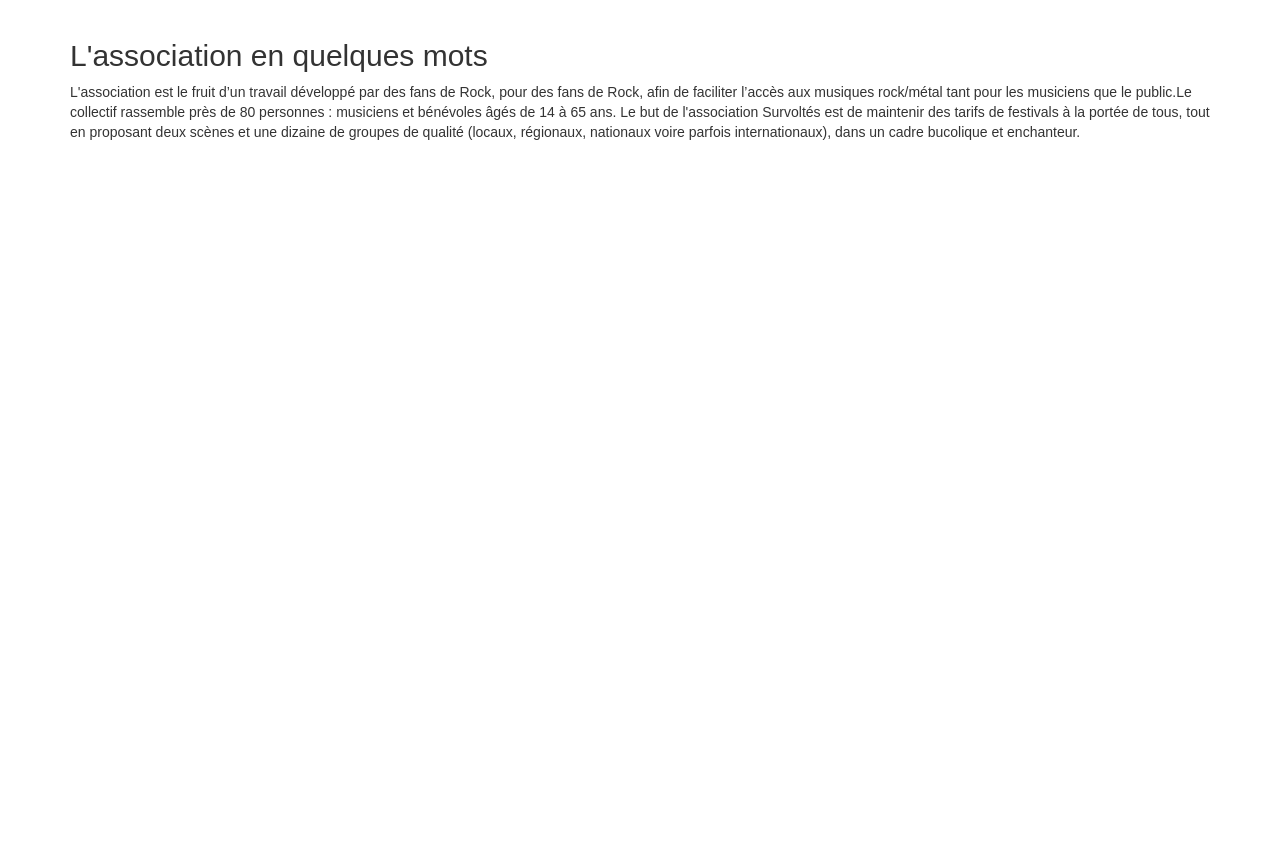
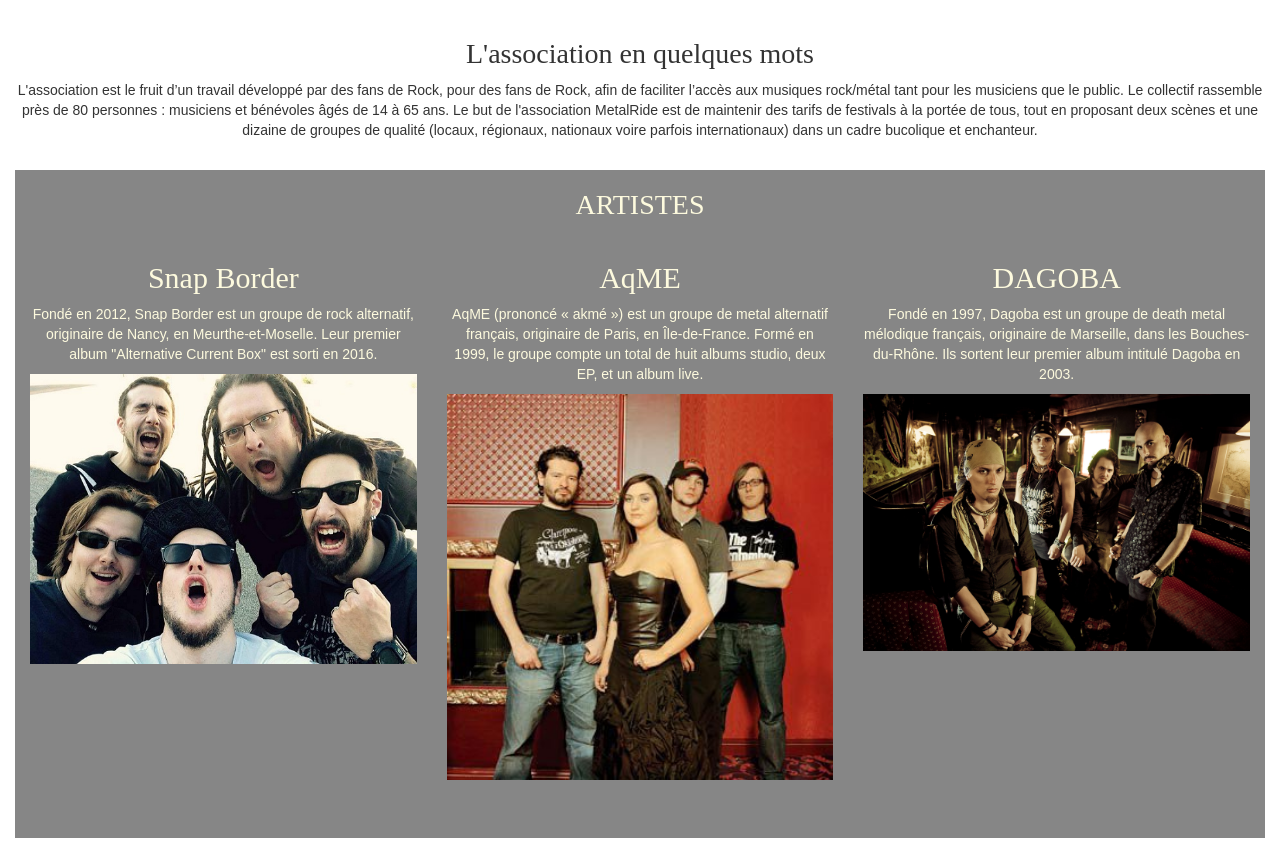
Before and after one commit to boudoune14/MetalRide, a plain HTML site: page index.html in a window 1280 px wide. Shown: the part 703-1561 px from the top of the page. Before the commit the page ends 855 px from the top, so only its background shows below. Drawn offline with nearby package versions, Linux system fonts and the light colour scheme; a web font is replaced by a local one.

Commit message:
Ajout de la description et de la partie artiste

```diff
--- a/index.html
+++ b/index.html
@@ -12,6 +12,7 @@
     <title>Metal Ride-Accueil</title>
   </head>
   <body>
+    <header>
       <nav class="navbar navbar-inverse">
         <div class="container-fluid">
           <div class="navbar-header">
@@ -37,13 +38,36 @@
         <div id="imagePrincipale">
           <h1>MetalRide</h1>
           <div id="premierTrait"></div>
-        <h3>100% METAL</h3>
+          <h2>100% METAL</h2>
         </div>
       </nav>
+    </header>
 
-    <div class="container">
-      <h2>L'association en quelques mots</h2>
-      <p>L'association est le fruit d’un travail développé par des fans de Rock, pour des fans de Rock, afin de faciliter  l’accès aux musiques rock/métal tant pour les musiciens que le public.Le collectif rassemble près de 80 personnes : musiciens et bénévoles âgés de 14 à 65 ans. Le but de l'association Survoltés est de maintenir des tarifs de festivals à la portée de tous, tout en proposant deux scènes et une dizaine de groupes de qualité (locaux, régionaux, nationaux voire parfois internationaux), dans un cadre bucolique et enchanteur.</p>
+    <div class="description container-fluid text-center">
+      <h3>L'association en quelques mots</h3>
+      <p>L'association est le fruit d’un travail développé par des fans de Rock, pour des fans de Rock, afin de faciliter l’accès aux musiques rock/métal tant pour les musiciens que le public. Le collectif rassemble près de 80 personnes : musiciens et bénévoles âgés de 14 à 65 ans. Le but de l'association MetalRide est de maintenir des tarifs de festivals à la portée de tous, tout en proposant deux scènes et une dizaine de groupes de qualité (locaux, régionaux, nationaux voire parfois internationaux) dans un cadre bucolique et enchanteur.</p><br>
+
+      <div class="bg-2 container-fluid text-center">
+        <h3>ARTISTES</h3><br>
+        <div class="row">
+          <div class="col-sm-4">
+            <h4>Snap Border </h4>
+              <p></p>Fondé en 2012, Snap Border est un groupe de rock alternatif, originaire de Nancy, en Meurthe-et-Moselle. Leur premier album "Alternative Current Box" est sorti en 2016.</p>
+            <img src="images/snapBorder.jpg" class="img-responsive margin" style="width:100%" alt="Image">
           </div>
+          <div class="col-sm-4">
+            <h4>AqME</h4>
+              <p></p>AqME (prononcé « akmé ») est un groupe de metal alternatif français, originaire de Paris, en Île-de-France. Formé en 1999, le groupe compte un total de huit albums studio, deux EP, et un album live.</p>
+            <img src="images/aqme.jpg" class="img-responsive margin" style="width:100%" alt="Image">
+          </div>
+          <div class="col-sm-4">
+            <h4>DAGOBA</h4>
+              <p>Fondé en 1997, Dagoba est un groupe de death metal mélodique français, originaire de Marseille, dans les Bouches-du-Rhône. Ils sortent leur premier album intitulé Dagoba en 2003.</p>
+            <img src="images/dagoba.jpg" class="img-responsive margin" style="width:100%" alt="Image">
+          </div>
+        </div>
+      </div>
+
+
     </body>
 </html>
--- a/style.css
+++ b/style.css
@@ -6,11 +6,7 @@
 
 body {
     font-family: 'Kiwi Maru', sans-serif;
-    padding: 0;
-    margin: 0;
 }
-/* ******************* NAVBAR ******************* */
-
 /* **************** IMAGE PRINCIPALE ************* */
 #imagePrincipale {
     padding-top: 60px;
@@ -22,7 +18,7 @@
     font-family: 'Syne Mono', cursive;
     text-align: center;
     color: rgb(253, 250, 222);
-    font-size: 5em;
+    font-size: 4em;
     margin-top: 100px;
     text-shadow: 1px 3px 2px black;
   }
@@ -33,9 +29,29 @@
     background-color: rgb(253, 250, 222);
     box-shadow: 1px 3px 2px black;
   }
-  h3 {
+  h2 {
     text-align: center;
     color:rgb(253, 250, 222);
     font-size: 3em;
     text-shadow: 1px 3px 2px black;
   }
+  /**********************************DESCRIPTION***************************/
+  .description {
+    padding-bottom: 20px;
+  }
+  /**********************************ARTISTES******************************/
+  h3 {
+    font-family: "Syne Mono";
+    font-size: 2em;
+  }
+  img {
+    margin-bottom: 15%;
+  }
+  h4 {
+    font-family: "Syne Mono";
+    font-size: 3rem;
+  }
+  .bg-2 {
+    background-color: rgba(0, 0, 0, 0.473);
+    color: rgb(253, 250, 222);
+  }
```
Also changed, not shown: images/aqme.jpg (added), images/dagoba.jpg (added), images/snapBorder.jpg (added). Lines whose indentation alone changed are shown as unchanged.
